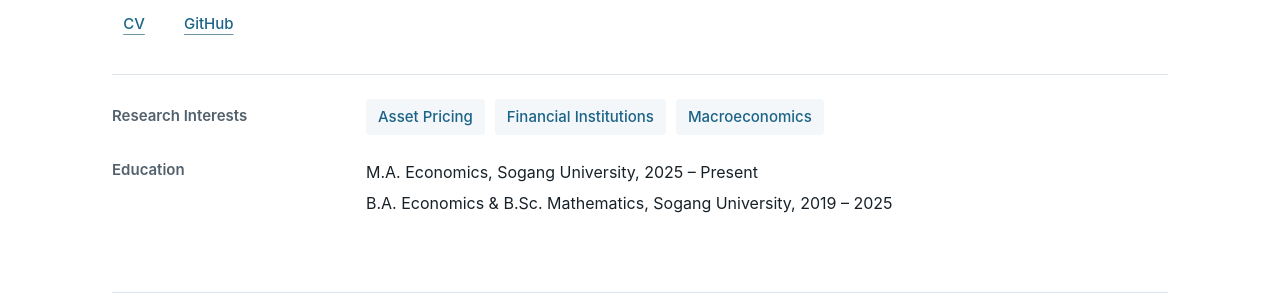
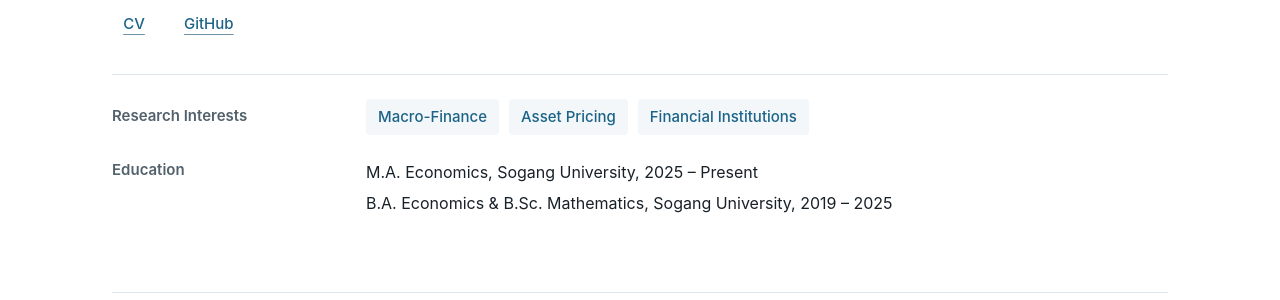
Before and after one commit to jeong-seho/jeong-seho.github.io, a Jekyll site: the page built from index.md, in a window 1280 px wide and 900 px high. Shown: the part 439-739 px from the top of the window. Built offline with Jekyll 4.4.1, drawn with Linux system fonts in a browser that asks for light colours; some web fonts are replaced.

Commit message:
Update index.md

```diff
--- a/index.md
+++ b/index.md
@@ -43,9 +43,9 @@ permalink: /
         <section class="home-block">
             <h2 class="block-title">Research Interests</h2>
             <ul class="interest-list" role="list">
+                <li>Macro-Finance</li>
                 <li>Asset Pricing</li>
                 <li>Financial Institutions</li>
-                <li>Macroeconomics</li>
             </ul>
         </section>
 
```
